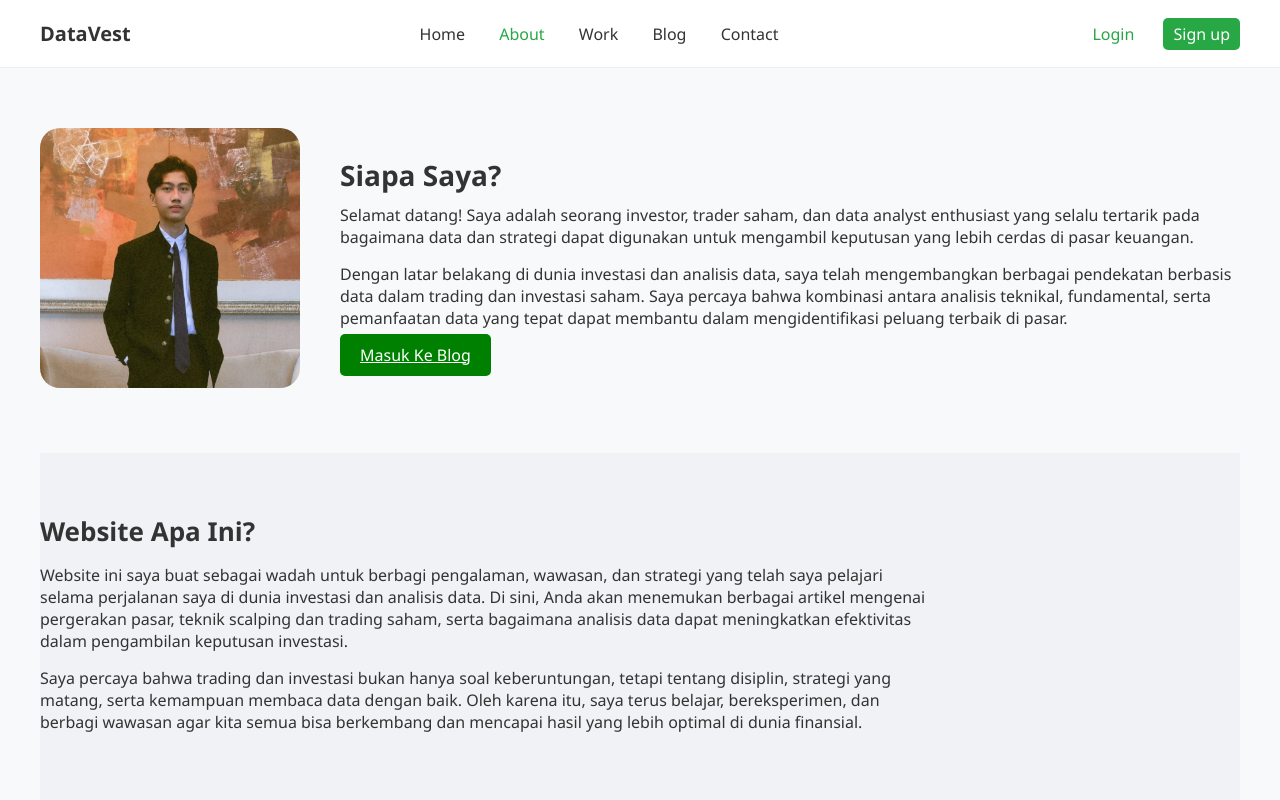
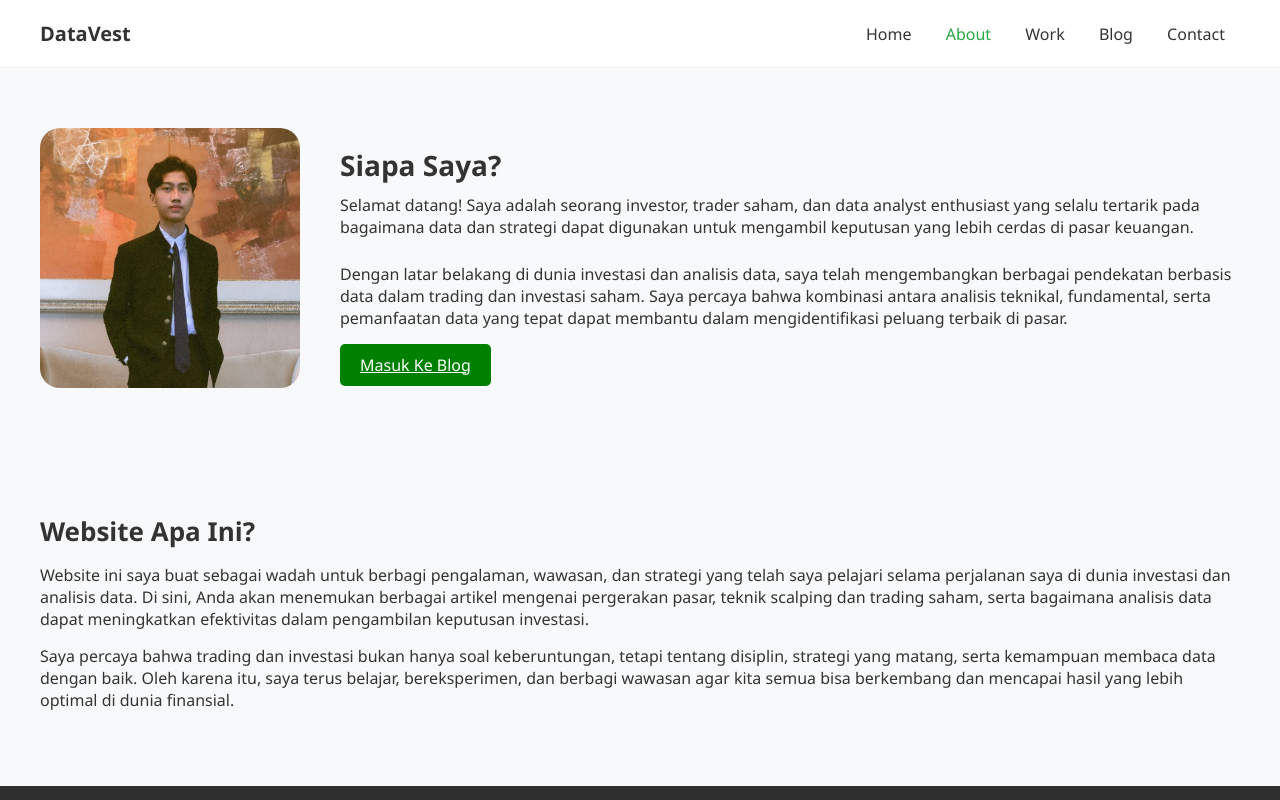
Before and after one commit to HAlbertChristopher/DataVestWebsite, a plain HTML site: page about.html in a window 1280 px wide. Shown: the top 800 px of the page. Drawn offline with Linux system fonts and the light colour scheme.

Commit message:
Add files via upload

```diff
--- a/about.css
+++ b/about.css
@@ -36,22 +36,6 @@ body {
   color: #28a745;
 }
 
-.auth-buttons a {
-  margin-left: 15px;
-  padding: 5px 10px;
-  text-decoration: none;
-  border-radius: 5px;
-}
-
-.login {
-  color: #28a745;
-}
-
-.signup {
-  background-color: #28a745;
-  color: white;
-}
-
   /* Hero About */
   .hero-about {
     display: flex;
@@ -80,7 +64,7 @@ body {
     margin-bottom: 10px;
   }
   .hero-text p {
-    margin-bottom: 15px;
+    margin-bottom: 25px;
   }
   .cta-button {
     background: green;
@@ -93,11 +77,10 @@ body {
   .website-info {
     display: flex;
     flex-direction: column;
-    gap: 40px;
-    padding: 40px;
+    gap: 10px;
+    padding: 10px;
     max-width: 1200px;
     margin: auto;
-    background: #f0f2f5;
     padding: 60px 0;
   }
   .website-info h2 {
@@ -106,7 +89,7 @@ body {
   }
   .website-info p {
     margin-bottom: 15px;
-    max-width: 900px;
+    max-width: 1800px;
   }
 
 /* Footer */
--- a/about.html
+++ b/about.html
@@ -19,10 +19,6 @@
         <a href="blog.html">Blog</a>
         <a href="contact.html">Contact</a>
       </nav>
-      <div class="auth-buttons">
-        <a href="#" class="login">Login</a>
-        <a href="#" class="signup">Sign up</a>
-      </div>
     </div>
   </header>
 
@@ -36,14 +32,14 @@
         <h2>Siapa Saya?</h2>
         <p>Selamat datang! Saya adalah seorang investor, trader saham, dan data analyst enthusiast yang selalu tertarik pada bagaimana data dan strategi dapat digunakan untuk mengambil keputusan yang lebih cerdas di pasar keuangan.</p>
         <p>Dengan latar belakang di dunia investasi dan analisis data, saya telah mengembangkan berbagai pendekatan berbasis data dalam trading dan investasi saham. Saya percaya bahwa kombinasi antara analisis teknikal, fundamental, serta pemanfaatan data yang tepat dapat membantu dalam mengidentifikasi peluang terbaik di pasar.</p>
-        <a href="#" class="cta-button">Masuk Ke Blog</a>
+        <a href="blog.html" class="cta-button">Masuk Ke Blog</a>
       </div>
     </div>
   </section>
 
   <!-- Website Info -->
   <section class="website-info">
-    <div class="container">
+    <div>
       <h2>Website Apa Ini?</h2>
       <p>Website ini saya buat sebagai wadah untuk berbagi pengalaman, wawasan, dan strategi yang telah saya pelajari selama perjalanan saya di dunia investasi dan analisis data. Di sini, Anda akan menemukan berbagai artikel mengenai pergerakan pasar, teknik scalping dan trading saham, serta bagaimana analisis data dapat meningkatkan efektivitas dalam pengambilan keputusan investasi.</p>
       <p>Saya percaya bahwa trading dan investasi bukan hanya soal keberuntungan, tetapi tentang disiplin, strategi yang matang, serta kemampuan membaca data dengan baik. Oleh karena itu, saya terus belajar, bereksperimen, dan berbagi wawasan agar kita semua bisa berkembang dan mencapai hasil yang lebih optimal di dunia finansial.</p>
@@ -61,15 +57,15 @@
         <div>
             <h4>Page</h4>
             <ul>
-                <li><a href="about/about.html">About us</a></li>
-                <li><a href="#">Blog</a></li>
-                <li><a href="#">Contact us</a></li>
+                <li><a href="about.html">About us</a></li>
+                <li><a href="blog.html">Blog</a></li>
+                <li><a href="contact.html">Contact us</a></li>
             </ul>
         </div>
         <div>
             <h4>Support</h4>
             <ul>
-                <li><a href="#">Help center</a></li>
+                <li><a href="contact.html">Help center</a></li>
                 <li><a href="#">Terms of service</a></li>
                 <li><a href="#">Privacy policy</a></li>
             </ul>
--- a/work.css
+++ b/work.css
@@ -33,22 +33,6 @@
 
   .navbar nav .active {
     color: #28a745;
-  }
-
-  .auth-buttons a {
-    margin-left: 15px;
-    padding: 5px 10px;
-    text-decoration: none;
-    border-radius: 5px;
-  }
-
-  .login {
-    color: #28a745;
-  }
-
-  .signup {
-    background-color: #28a745;
-    color: white;
   }
 
   .project-title {
```
Also changed, not shown: work.html (+4 -8 lines).
